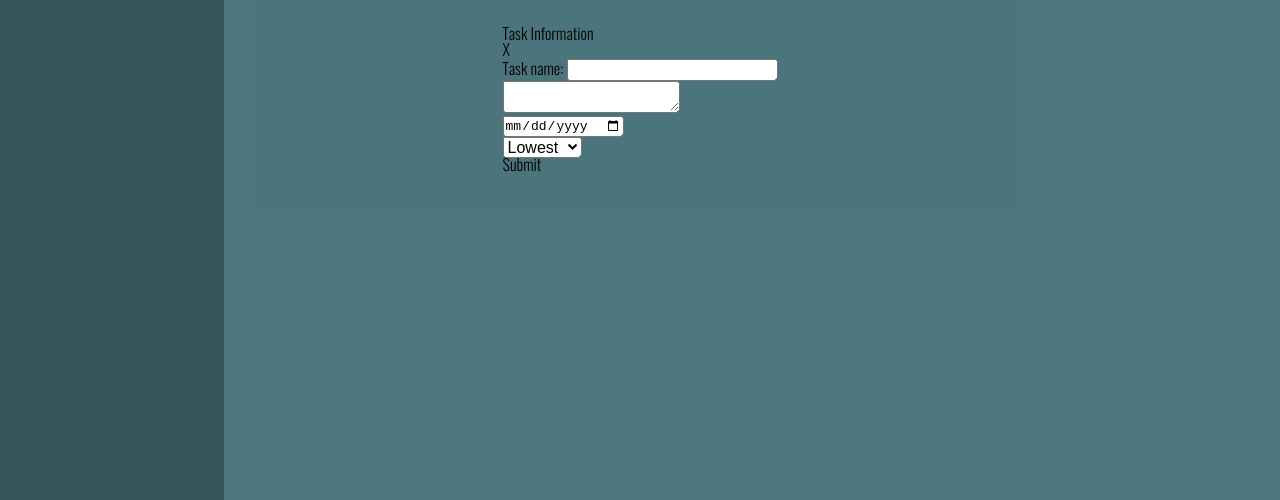
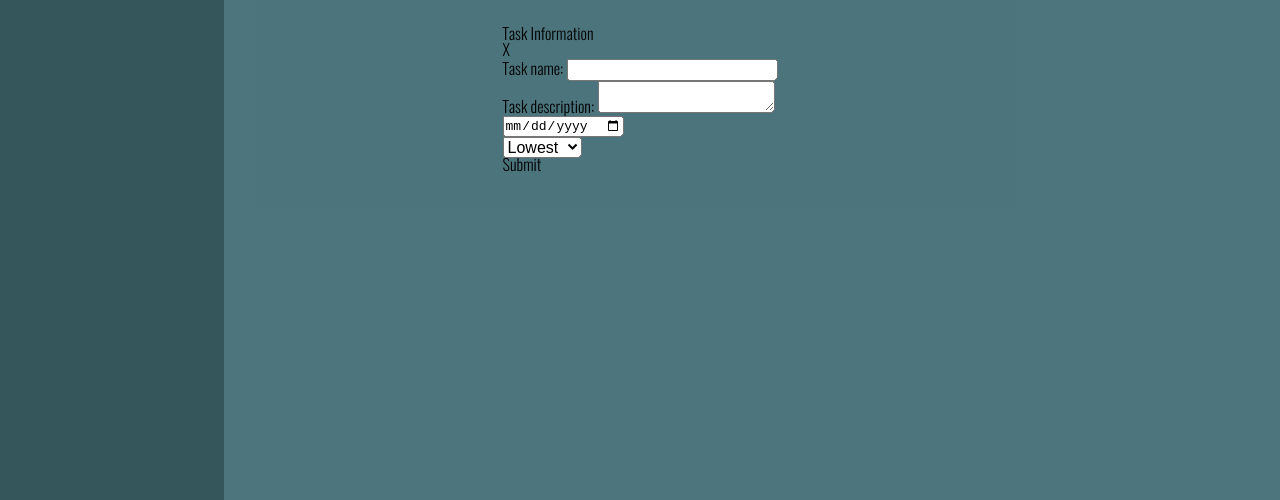
Before and after one commit to daniellonsdale/odin-todo-list, a website built with webpack: page src/template.html in a window 1280 px wide. Both pictures are taken after a click on the button "Add Task". Shown: the part 300-800 px from the top of the page. Built offline with nearby package versions, Linux system fonts and the light colour scheme.

Commit message:
Add task description text to label of modal

```diff
--- a/src/template.html
+++ b/src/template.html
@@ -28,7 +28,7 @@
                     <input type="text" name="task-name" id="task-name" minlength="1" maxlength="25" required>
                 </div>
                 <div class="input-wrapper">
-                    <label for="task-description"></label>
+                    <label for="task-description">Task description:</label>
                     <textarea name="task-description" id="task-description" minlength="5" maxlength="300" required></textarea>
                 </div>
                 <div class="input-wrapper">
```
